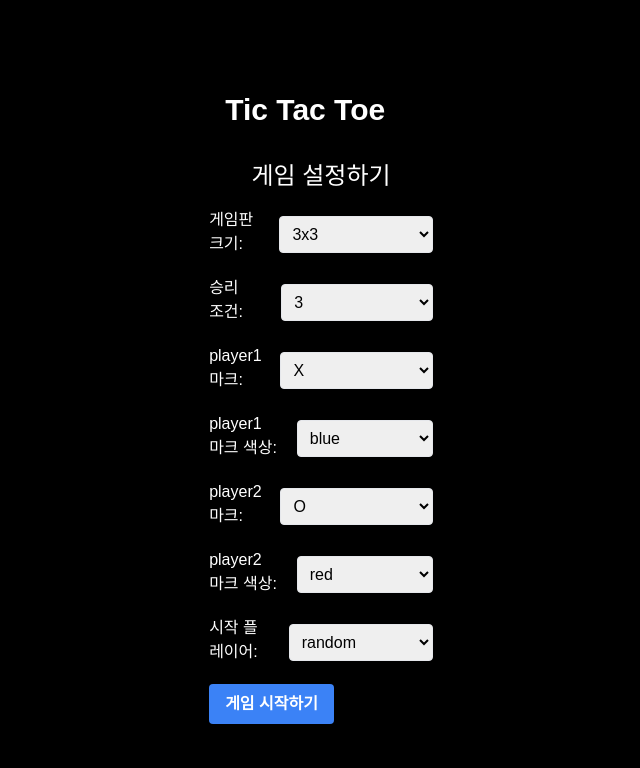
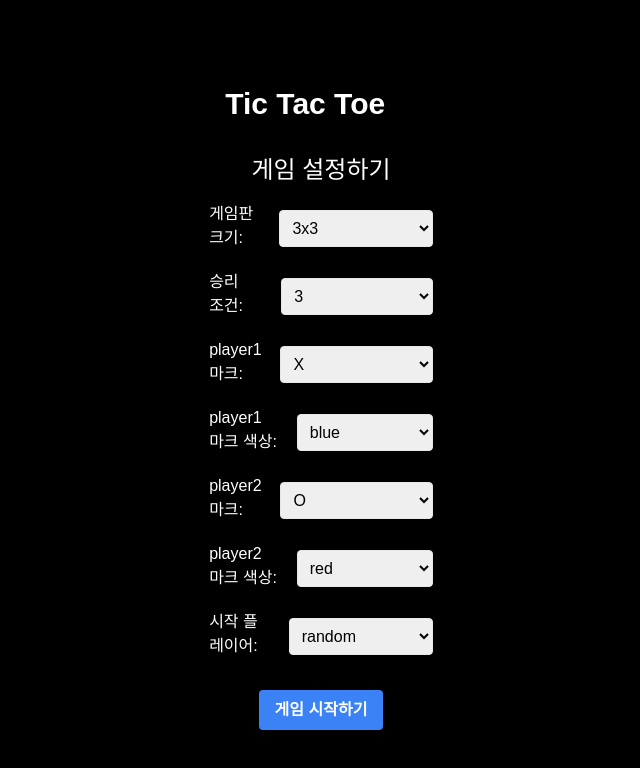
Before and after one commit to seoyeon-jung/directional-work, a React (Create React App) app: page /setting in a window 1280 px wide. Shown: the top 768 px of the page, without its empty margins (319-959 px from the left). Built offline with nearby package versions, Linux system fonts and the light colour scheme.

Commit message:
refactor: gamesetting 리팩토링
- gamesettingform과 startbutton으로 컴포넌트를 분리했습니다

```diff
--- /dev/null
+++ b/src/components/gameSetting/GameSettingForm.tsx
@@ -0,0 +1,163 @@
+import React from "react";
+
+interface GameSettingsFormProps {
+  boardSize: string;
+  winning: number;
+  player1Mark: string;
+  player1MarkColor: string;
+  player2Mark: string;
+  player2MarkColor: string;
+  startingPlayer: string;
+  onBoardSizeChange: (size: string) => void;
+  onWinningChange: (value: number) => void;
+  onPlayer1MarkChange: (mark: string) => void;
+  onPlayer1MarkColorChange: (color: string) => void;
+  onPlayer2MarkChange: (mark: string) => void;
+  onPlayer2MarkColorChange: (color: string) => void;
+  onStartingPlayerChange: (player: string) => void;
+}
+
+const GameSettingsForm: React.FC<GameSettingsFormProps> = ({
+  boardSize,
+  winning,
+  player1Mark,
+  player1MarkColor,
+  player2Mark,
+  player2MarkColor,
+  startingPlayer,
+  onBoardSizeChange,
+  onWinningChange,
+  onPlayer1MarkChange,
+  onPlayer1MarkColorChange,
+  onPlayer2MarkChange,
+  onPlayer2MarkColorChange,
+  onStartingPlayerChange,
+}) => {
+  return (
+    <div>
+      {/* 게임판 크기 설정 */}
+      <div className="flex items-center mb-4">
+        <label htmlFor="boardSize" className="mb-1 mr-4">
+          게임판 크기:
+        </label>
+        <select
+          id="boardSize"
+          value={boardSize}
+          onChange={(e) => onBoardSizeChange(e.target.value)}
+          className="w-full p-2 border rounded text-black"
+        >
+          <option value={3}>3x3</option>
+          <option value={4}>4x4</option>
+          <option value={5}>5x5</option>
+          <option value={6}>6x6</option>
+        </select>
+      </div>
+
+      {/* 승리 조건 설정 */}
+      <div className="flex items-center mb-4">
+        <label htmlFor="winning" className="mb-1 mr-7">
+          승리 조건:
+        </label>
+        <select
+          id="winning"
+          value={winning}
+          onChange={(e) => onWinningChange(parseInt(e.target.value))}
+          className="w-full p-2 border rounded text-black"
+        >
+          <option value={3}>3</option>
+          <option value={4}>4</option>
+          <option value={5}>5</option>
+          <option value={6}>6</option>
+        </select>
+      </div>
+
+      {/* 플레이어의 마크, 마크의 색 설정 */}
+      <div className="flex items-center mb-4">
+        <label htmlFor="boardSize" className="mb-1 mr-3">
+          player1 마크:
+        </label>
+        <select
+          id="player1Mark"
+          value={player1Mark}
+          onChange={(e) => onPlayer1MarkChange(e.target.value)}
+          className="w-full p-2 border rounded text-black"
+        >
+          <option value="X">X</option>
+          <option value="O">O</option>
+          <option value="□">□</option>
+          <option value="◇">◇</option>
+        </select>
+      </div>
+
+      <div className="flex items-center mb-4">
+        <label htmlFor="boardSize" className="mb-1 mr-4">
+          player1 마크 색상:
+        </label>
+        <select
+          id="player1MarkColor"
+          value={player1MarkColor}
+          onChange={(e) => onPlayer1MarkColorChange(e.target.value)}
+          className="w-full p-2 border rounded text-black"
+        >
+          <option value="blue">blue</option>
+          <option value="red">red</option>
+          <option value="yellow">yellow</option>
+          <option value="green">green</option>
+        </select>
+      </div>
+
+      <div className="flex items-center mb-4">
+        <label htmlFor="boardSize" className="mb-1 mr-3">
+          player2 마크:
+        </label>
+        <select
+          id="player2Mark"
+          value={player2Mark}
+          onChange={(e) => onPlayer2MarkChange(e.target.value)}
+          className="w-full p-2 border rounded text-black"
+        >
+          <option value="X">X</option>
+          <option value="O">O</option>
+          <option value="□">□</option>
+          <option value="◇">◇</option>
+        </select>
+      </div>
+
+      <div className="flex items-center mb-4">
+        <label htmlFor="boardSize" className="mb-1 mr-4">
+          player2 마크 색상:
+        </label>
+        <select
+          id="player2MarkColor"
+          value={player2MarkColor}
+          onChange={(e) => onPlayer2MarkColorChange(e.target.value)}
+          className="w-full p-2 border rounded text-black"
+        >
+          <option value="blue">blue</option>
+          <option value="red">red</option>
+          <option value="yellow">yellow</option>
+          <option value="green">green</option>
+        </select>
+      </div>
+
+      {/* 먼저 마크를 놓는 플레이어 설정 */}
+      <div className="flex items-center mb-4">
+        <label htmlFor="startingPlayer" className="mb-1 mr-5">
+          시작 플레이어:
+        </label>
+        <select
+          id="startingPlayer"
+          value={startingPlayer}
+          onChange={(e) => onStartingPlayerChange(e.target.value)}
+          className="w-full p-2 border rounded text-black"
+        >
+          <option value="random">random</option>
+          <option value="player1">player 1</option>
+          <option value="player2">player 2</option>
+        </select>
+      </div>
+    </div>
+  );
+};
+
+export default GameSettingsForm;
--- /dev/null
+++ b/src/components/gameSetting/StartButton.tsx
@@ -0,0 +1,12 @@
+import React from "react";
+import Button from "../shared/Button";
+
+interface StartButtonProps {
+  onClick: () => void;
+}
+
+const StartButton: React.FC<StartButtonProps> = ({ onClick }) => {
+  return <Button onClick={onClick}>게임 시작하기</Button>;
+};
+
+export default StartButton;
--- a/src/pages/GameSetting.tsx
+++ b/src/pages/GameSetting.tsx
@@ -2,7 +2,8 @@ import React, { useState } from "react";
 import { useNavigate } from "react-router";
 import axios from "axios";
 import { v4 as uuidv4 } from "uuid";
-import Button from "../components/shared/Button";
+import StartButton from "../components/gameSetting/StartButton";
+import GameSettingsForm from "../components/gameSetting/GameSettingForm";
 
 export default function GameSetting() {
   const navigate = useNavigate();
@@ -32,8 +33,6 @@ export default function GameSetting() {
     axios
       .post("http://localhost:3001/settings", gameSettings)
       .then((response) => {
-        //console.log(response);
-        //console.log(response.data);
         const gameId = response.data.id;
         navigate(`/game/${gameId}`); // 게임 화면으로 이동
       })
@@ -46,133 +45,31 @@ export default function GameSetting() {
   };
 
   return (
-    <div className="mx-auto mt-4 items-center w-full">
+    <div className="mx-auto mt-4 items-center w-full flex flex-col">
       <h2 className="text-2xl mb-4 text-center">게임 설정하기</h2>
 
-      {/* 게임판 크기 설정 */}
-      <div className="flex items-center mb-4">
-        <label htmlFor="boardSize" className="mb-1 mr-4">
-          게임판 크기:
-        </label>
-        <select
-          id="boardSize"
-          value={boardSize}
-          onChange={(e) => setBoardSize(e.target.value)}
-          className="w-full p-2 border rounded text-black"
-        >
-          <option value={3}>3x3</option>
-          <option value={4}>4x4</option>
-          <option value={5}>5x5</option>
-          <option value={6}>6x6</option>
-        </select>
-      </div>
-
-      {/* 승리 조건 설정 */}
-      <div className="flex items-center mb-4">
-        <label htmlFor="winning" className="mb-1 mr-7">
-          승리 조건:
-        </label>
-        <select
-          id="winning"
-          value={winning}
-          onChange={(e) => setWinning(parseInt(e.target.value))}
-          className="w-full p-2 border rounded text-black"
-        >
-          <option value={3}>3</option>
-          <option value={4}>4</option>
-          <option value={5}>5</option>
-          <option value={6}>6</option>
-        </select>
-      </div>
-
-      {/* 플레이어의 마크, 마크의 색 설정 */}
-      <div className="flex items-center mb-4">
-        <label htmlFor="boardSize" className="mb-1 mr-3">
-          player1 마크:
-        </label>
-        <select
-          id="player1Mark"
-          value={player1Mark}
-          onChange={(e) => setPlayer1Mark(e.target.value)}
-          className="w-full p-2 border rounded text-black"
-        >
-          <option value="X">X</option>
-          <option value="O">O</option>
-          <option value="□">□</option>
-          <option value="◇">◇</option>
-        </select>
-      </div>
-
-      <div className="flex items-center mb-4">
-        <label htmlFor="boardSize" className="mb-1 mr-4">
-          player1 마크 색상:
-        </label>
-        <select
-          id="player1MarkColor"
-          value={player1MarkColor}
-          onChange={(e) => setPlayer1MarkColor(e.target.value)}
-          className="w-full p-2 border rounded text-black"
-        >
-          <option value="blue">blue</option>
-          <option value="red">red</option>
-          <option value="yellow">yellow</option>
-          <option value="green">green</option>
-        </select>
-      </div>
-
-      <div className="flex items-center mb-4">
-        <label htmlFor="boardSize" className="mb-1 mr-3">
-          player2 마크:
-        </label>
-        <select
-          id="player2Mark"
-          value={player2Mark}
-          onChange={(e) => setPlayer2Mark(e.target.value)}
-          className="w-full p-2 border rounded text-black"
-        >
-          <option value="X">X</option>
-          <option value="O">O</option>
-          <option value="□">□</option>
-          <option value="◇">◇</option>
-        </select>
-      </div>
-
-      <div className="flex items-center mb-4">
-        <label htmlFor="boardSize" className="mb-1 mr-4">
-          player2 마크 색상:
-        </label>
-        <select
-          id="player2MarkColor"
-          value={player2MarkColor}
-          onChange={(e) => setPlayer2MarkColor(e.target.value)}
-          className="w-full p-2 border rounded text-black"
-        >
-          <option value="blue">blue</option>
-          <option value="red">red</option>
-          <option value="yellow">yellow</option>
-          <option value="green">green</option>
-        </select>
-      </div>
-
-      {/* 먼저 마크를 놓는 플레이어 설정 */}
-      <div className="flex items-center mb-4">
-        <label htmlFor="startingPlayer" className="mb-1 mr-5">
-          시작 플레이어:
-        </label>
-        <select
-          id="startingPlayer"
-          value={startingPlayer}
-          onChange={(e) => setStartingPlayer(e.target.value)}
-          className="w-full p-2 border rounded text-black"
-        >
-          <option value="random">random</option>
-          <option value="player1">player 1</option>
-          <option value="player2">player 2</option>
-        </select>
-      </div>
+      {/* 게임 설정 입력 폼 */}
+      <GameSettingsForm
+        boardSize={boardSize}
+        winning={winning}
+        player1Mark={player1Mark}
+        player1MarkColor={player1MarkColor}
+        player2Mark={player2Mark}
+        player2MarkColor={player2MarkColor}
+        startingPlayer={startingPlayer}
+        onBoardSizeChange={setBoardSize}
+        onWinningChange={setWinning}
+        onPlayer1MarkChange={setPlayer1Mark}
+        onPlayer1MarkColorChange={setPlayer1MarkColor}
+        onPlayer2MarkChange={setPlayer2Mark}
+        onPlayer2MarkColorChange={setPlayer2MarkColor}
+        onStartingPlayerChange={setStartingPlayer}
+      />
 
       {/* 시작 버튼 */}
-      <Button onClick={handleStartGame}>게임 시작하기</Button>
+      <div className="mx-auto mt-3">
+        <StartButton onClick={handleStartGame} />
+      </div>
     </div>
   );
 }
```
